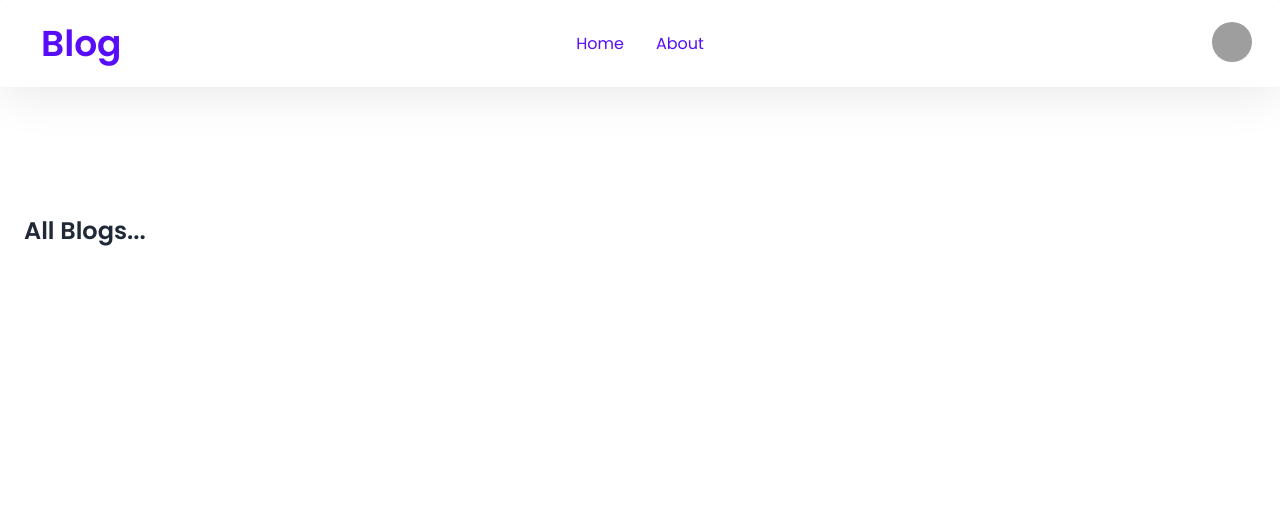
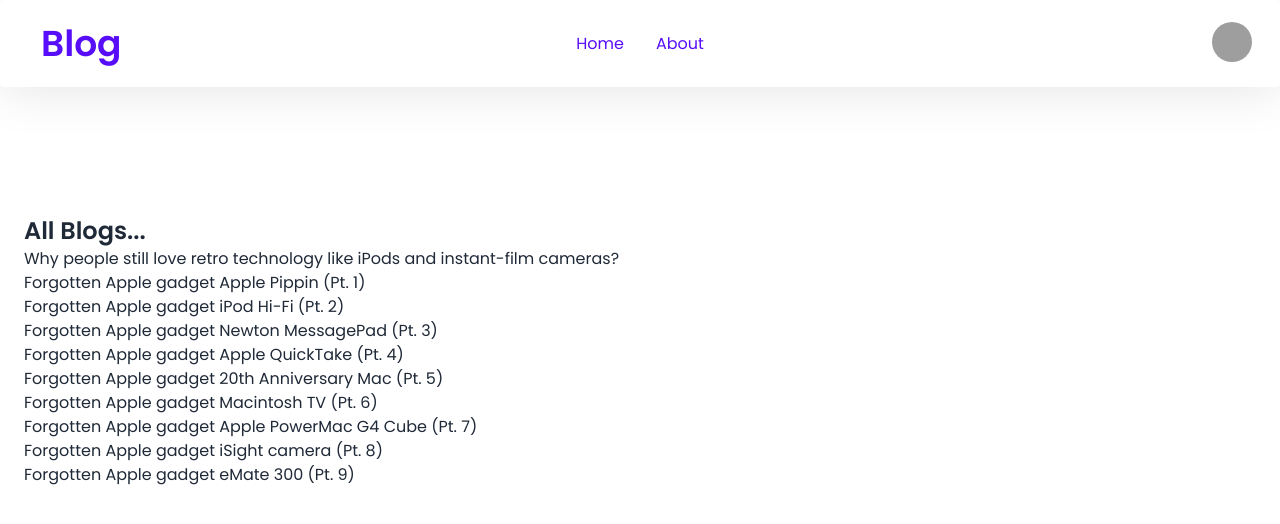
Before and after one commit to EkramH/blog-client-side, a React (Create React App) app: page / in a window 1280 px wide. Shown: the top 524 px of the page. Built offline with nearby package versions, Linux system fonts and the light colour scheme; grey boxes are pictures that could not be loaded.

Commit message:
blog title

```diff
--- a/src/pages/home/Home.js
+++ b/src/pages/home/Home.js
@@ -12,6 +12,11 @@
   return (
     <div className="container mx-auto px-6 my-32">
       <h2 className="text-2xl font-semibold">All Blogs...</h2>
+      {blogs.map((blog) => (
+        <div>
+          <h1>{blog.title}</h1>
+        </div>
+      ))}
     </div>
   );
 };
```
